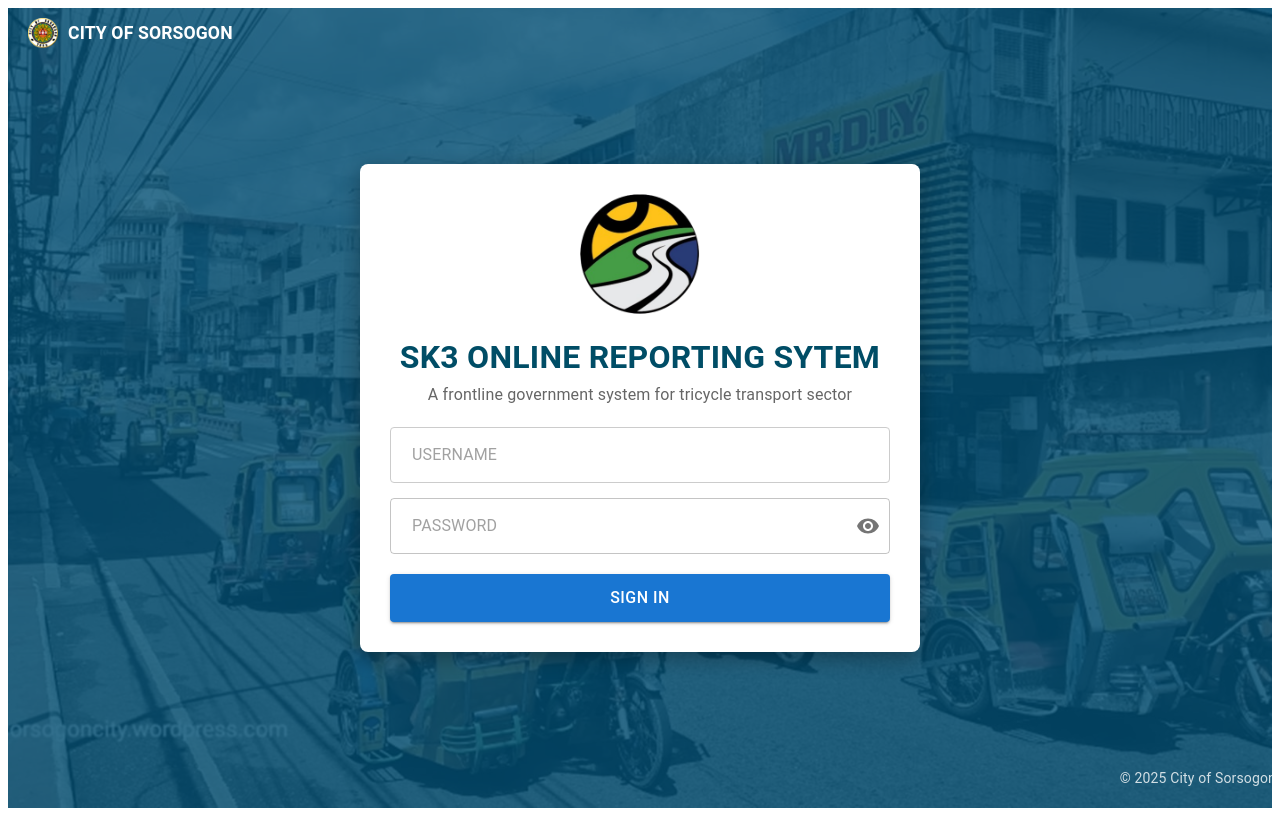
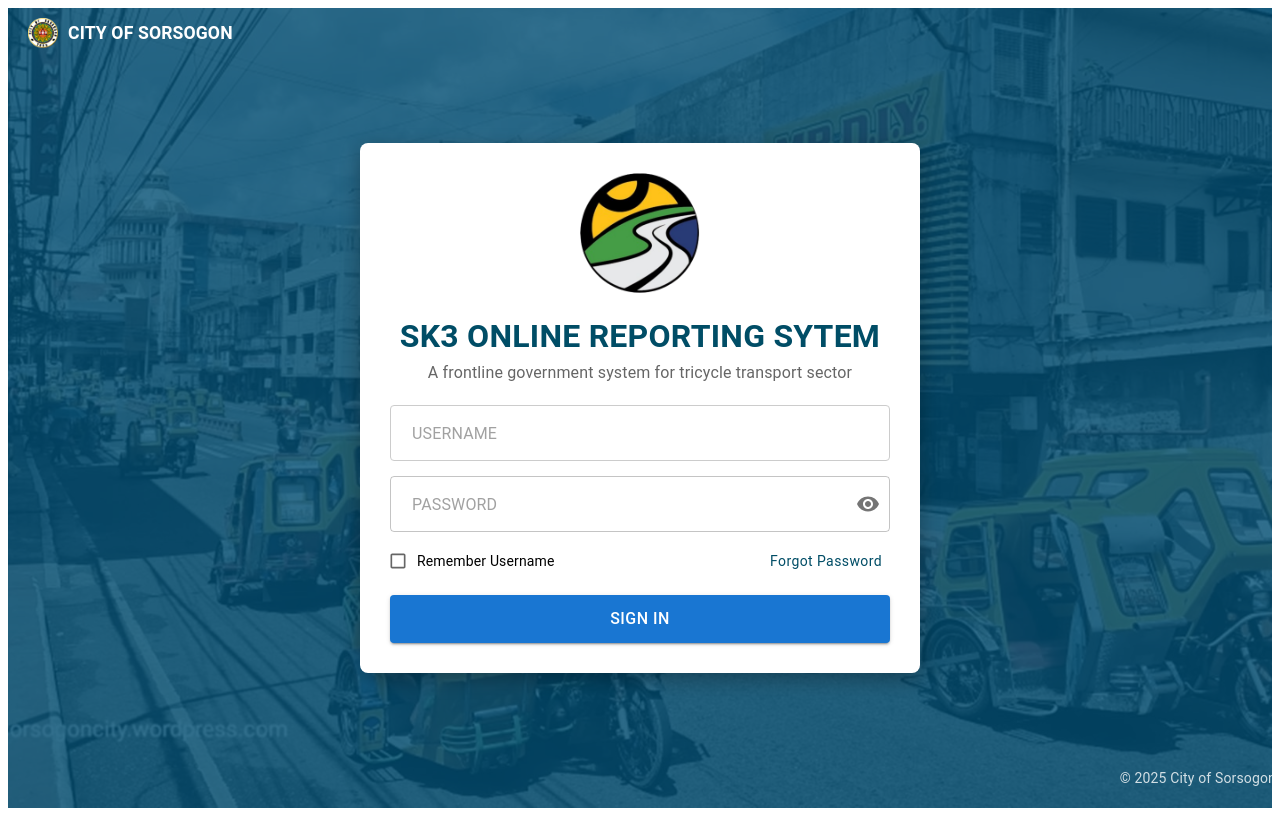
Before and after one commit to escobal2/triwatch_frontend, a Next.js app: page /Admin_Login in a window 1280 px wide. Built offline with nearby package versions, Linux system fonts and the light colour scheme.

Commit message:
onehundredthirtythree commit

```diff
--- a/src/pages/Admin_Login.js
+++ b/src/pages/Admin_Login.js
@@ -1,6 +1,6 @@
 import { useState, useEffect } from 'react';
 import Image from 'next/image';
-import { Box, Button, TextField, Typography, InputAdornment, IconButton, useMediaQuery, useTheme } from '@mui/material';
+import { Box, Button, TextField, Typography, InputAdornment, IconButton, Checkbox, FormControlLabel, useMediaQuery, useTheme } from '@mui/material';
 import { Visibility, VisibilityOff } from '@mui/icons-material';
 import { useRouter } from 'next/router';
 import axios from 'axios';
@@ -14,11 +14,37 @@ const AdminLogin = () => {
   const [username, setUsername] = useState('');
   const [password, setPassword] = useState('');
   const [showPassword, setShowPassword] = useState(false);
+  const [rememberUsername, setRememberUsername] = useState(false);
   const [errorMessage, setErrorMessage] = useState('');
+
+  // Check for saved username in localStorage
+  useEffect(() => {
+    const savedUsername = localStorage.getItem('rememberedAdminUsername');
+    if (savedUsername) {
+      setUsername(savedUsername);
+      setRememberUsername(true);
+    }
+  }, []);
+
+  useEffect(() => {
+    // Check if admin is already logged in
+    const admin = sessionStorage.getItem('admin');
+    if (admin) {
+      // Admin is already logged in, redirect to dashboard
+      router.replace('/Admin_Form');
+    }
+  }, [router]);
 
   const handleSubmit = async (e) => {
     e.preventDefault();
-    setErrorMessage('');
+    setErrorMessage("");
+
+    if (rememberUsername) {
+      localStorage.setItem('rememberedAdminUsername', username);
+    } else {
+      localStorage.removeItem('rememberedAdminUsername');
+    }
+
     try {
       const response = await axios.post(`${API_BASE_URL}/adminlogin`, {
         username,
@@ -26,12 +52,29 @@ const AdminLogin = () => {
       });
 
       if (response.status === 200) {
-        sessionStorage.setItem('admin', JSON.stringify(response.data));
-        router.push('/Admin_Form');
+        const admin = response.data;
+
+        // Check if admin account is verified (if you want this feature)
+        if (admin.verified === false) {
+          setErrorMessage("Your account is pending approval. Please wait for verification.");
+          return;
+        }
+
+        // Store the admin data in sessionStorage
+        sessionStorage.setItem('admin', JSON.stringify(admin));
+
+        // Replace (not push) the current history entry with the dashboard page
+        // This will prevent going back to login when hitting back button
+        router.replace('/Admin_Form');
       }
     } catch (error) {
       setErrorMessage(error.response?.data?.message || 'Invalid username or password');
     }
+  };
+
+  const handleForgotPassword = () => {
+    // Implement password recovery functionality
+    router.push('/admin-forgot-password');
   };
 
   return (
@@ -212,7 +255,7 @@ const AdminLogin = () => {
                 'aria-label': 'Password',
                 'aria-required': 'true'
               }}
-              sx={{ marginBottom: '15px' }}
+              sx={{ marginBottom: '10px' }}
               InputProps={{
                 startAdornment: (
                   <InputAdornment position="start">
@@ -243,16 +286,53 @@ const AdminLogin = () => {
               </Typography>
             )}
 
-            <Box sx={{ display: 'flex', gap: '10px', width: '100%', marginTop: '5px' }}>
+            <Box
+              sx={{
+                display: 'flex',
+                flexDirection: 'row',
+                justifyContent: 'space-between',
+                alignItems: 'center',
+                marginBottom: '15px',
+                width: '100%'
+              }}
+            >
+              <FormControlLabel
+                control={
+                  <Checkbox
+                    checked={rememberUsername}
+                    onChange={(e) => setRememberUsername(e.target.checked)}
+                    size="small"
+                    inputProps={{ 'aria-label': 'Remember username' }}
+                  />
+                }
+                label={<Typography variant="body2">Remember Username</Typography>}
+              />
+
+              <Button
+                variant="text"
+                onClick={handleForgotPassword}
+                sx={{
+                  color: '#004d66',
+                  textTransform: 'none',
+                  fontWeight: 'normal',
+                  fontSize: isMobile ? '0.75rem' : '0.875rem',
+                  padding: isMobile ? '2px 4px' : '6px 8px',
+                  marginLeft: 'auto'
+                }}
+              >
+                Forgot Password
+              </Button>
+            </Box>
+
             <Button
               type="submit"
               variant="contained"
+              fullWidth
               sx={{
                 backgroundColor: '#1976D2',
                 color: 'white',
                 padding: '10px',
                 fontSize: '16px',
-                  flexGrow: 1,
                 '&:hover': {
                   backgroundColor: '#003d52',
                 },
@@ -260,7 +340,6 @@ const AdminLogin = () => {
             >
               SIGN IN
             </Button>
-            </Box>
           </Box>
         </Box>
 
```
Also changed, not shown: src/pages/Admin_Form.js (+49 -1 lines). Lines whose indentation alone changed are shown as unchanged.
